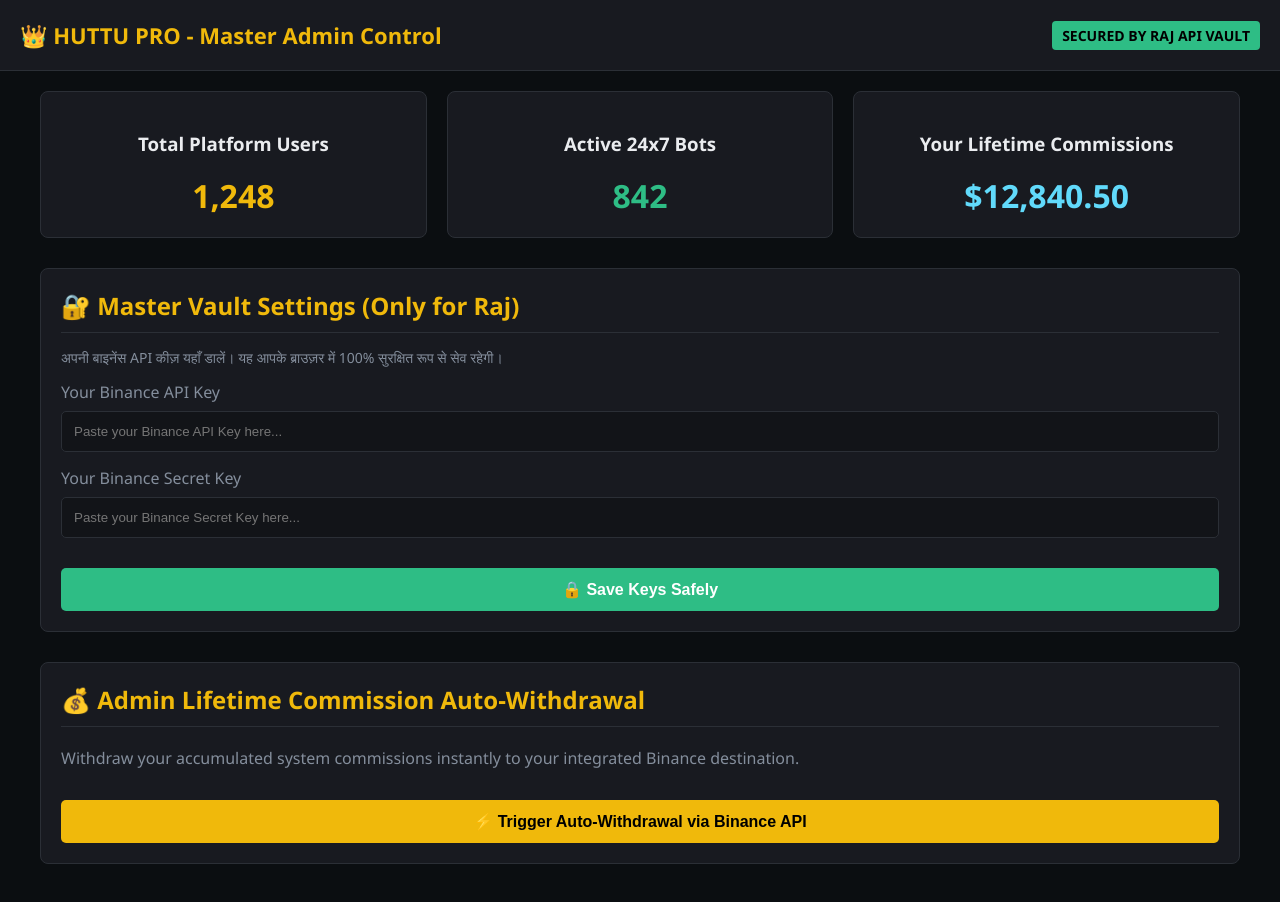
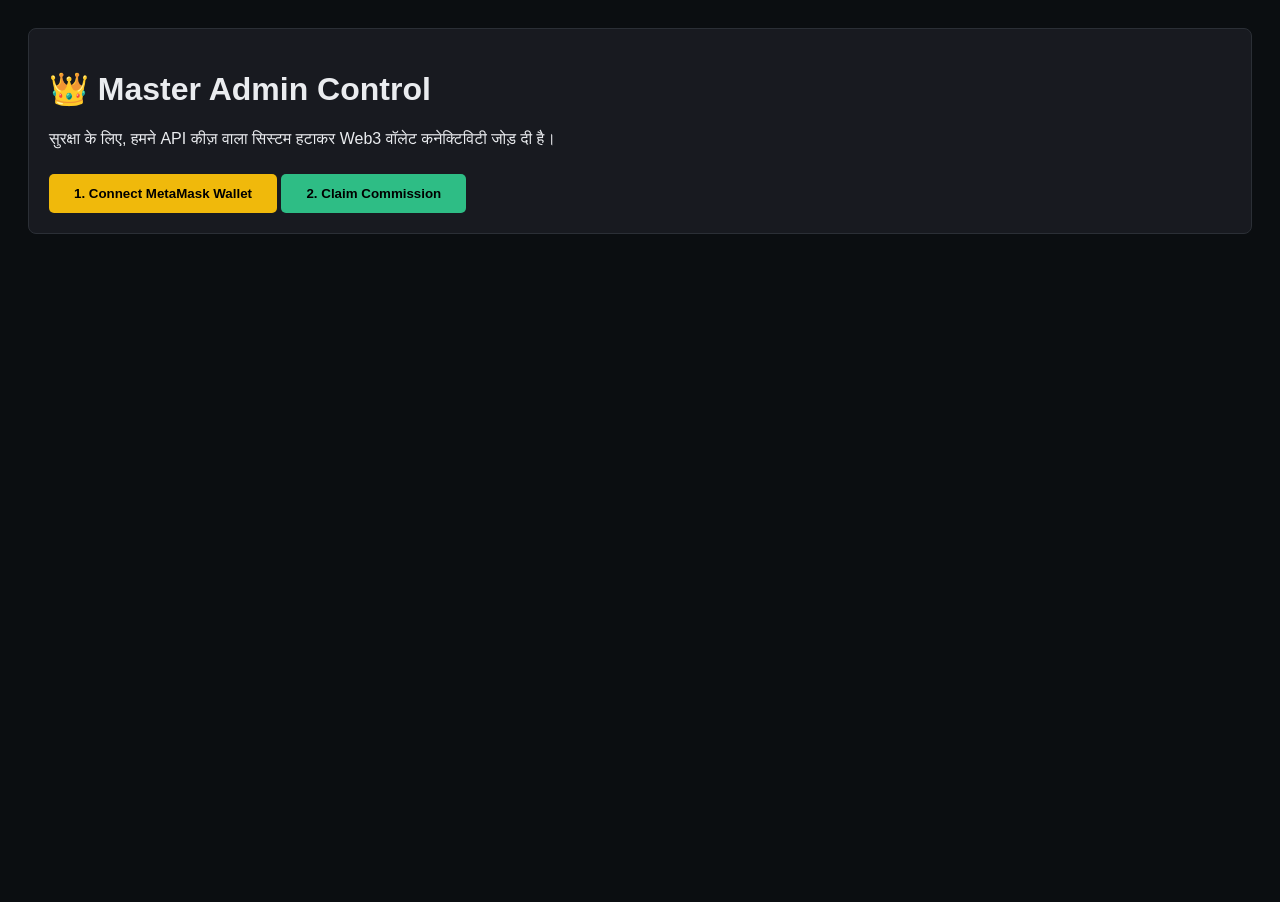
Before and after one commit to Beingdigitalraj/HUTTU-PRO, a website: page admin.html in a window 1280 px wide. After the commit the page ends 800 px from the top, so only its background shows below. Drawn offline with Linux system fonts and the light colour scheme.

Commit message:
Update admin.html

```diff
--- a/admin.html
+++ b/admin.html
@@ -3,193 +3,41 @@
 <head>
     <meta charset="UTF-8">
     <meta name="viewport" content="width=device-width, initial-scale=1.0">
-    <title>HUTTU PRO - VIP Admin Dashboard & Auto-Withdrawal Panel</title>
+    <title>HUTTU PRO - Secure Admin Dashboard</title>
     <style>
-        :root {
-            --bg-color: #0b0e11;
-            --card-color: #181a20;
-            --text-color: #eaecef;
-            --primary-color: #f0b90b; /* Crypto Yellow */
-            --danger-color: #f6465d;
-            --success-color: #2ebd85;
-            --border-color: #2b2f36;
-        }
-        body {
-            font-family: 'Segoe UI', Arial, sans-serif;
-            background-color: var(--bg-color);
-            color: var(--text-color);
-            margin: 0;
-            padding: 0;
-        }
-        .admin-header {
-            background-color: var(--card-color);
-            padding: 20px;
-            border-bottom: 1px solid var(--border-color);
-            display: flex;
-            justify-content: space-between;
-            align-items: center;
-        }
-        .badge {
-            background-color: var(--success-color);
-            color: black;
-            padding: 5px 10px;
-            font-weight: bold;
-            border-radius: 4px;
-            font-size: 14px;
-        }
-        .container {
-            max-width: 1200px;
-            margin: 0 auto;
-            padding: 20px;
-        }
-        .stats-grid {
-            display: grid;
-            grid-template-columns: repeat(auto-fit, minmax(220px, 1fr));
-            gap: 20px;
-            margin-bottom: 30px;
-        }
-        .stat-card {
-            background-color: var(--card-color);
-            border: 1px solid var(--border-color);
-            border-radius: 8px;
-            padding: 20px;
-            text-align: center;
-        }
-        .stat-number {
-            font-size: 32px;
-            font-weight: bold;
-            color: var(--primary-color);
-            margin-top: 10px;
-        }
-        .panel-section {
-            background-color: var(--card-color);
-            border: 1px solid var(--border-color);
-            border-radius: 8px;
-            padding: 20px;
-            margin-bottom: 30px;
-        }
-        h2 {
-            color: var(--primary-color);
-            margin-top: 0;
-            border-bottom: 1px solid var(--border-color);
-            padding-bottom: 10px;
-        }
-        .btn-withdraw {
-            background-color: var(--primary-color);
-            color: black;
-            border: none;
-            padding: 12px 25px;
-            font-weight: bold;
-            border-radius: 5px;
-            cursor: pointer;
-            width: 100%;
-            font-size: 16px;
-            margin-top: 15px;
-            transition: 0.3s;
-        }
-        .btn-withdraw:hover {
-            opacity: 0.9;
-        }
-        .form-group {
-            margin-bottom: 15px;
-        }
-        .form-group label {
-            display: block;
-            margin-bottom: 8px;
-            color: #848e9c;
-        }
-        input {
-            background-color: #121418;
-            border: 1px solid var(--border-color);
-            color: white;
-            padding: 12px;
-            border-radius: 5px;
-            width: 100%;
-            box-sizing: border-box;
-        }
-        input:focus {
-            border-color: var(--primary-color);
-            outline: none;
-        }
+        body { background-color: #0b0e11; color: #eaecef; font-family: sans-serif; padding: 20px; }
+        .panel { background-color: #181a20; padding: 20px; border-radius: 8px; border: 1px solid #2b2f36; }
+        .btn { background-color: #f0b90b; color: black; padding: 12px 25px; border: none; border-radius: 5px; cursor: pointer; font-weight: bold; margin-top: 10px; }
     </style>
 </head>
 <body>
 
-    <div class="admin-header">
-        <div style="font-size: 22px; font-weight: bold; color: var(--primary-color);">👑 HUTTU PRO - Master Admin Control</div>
-        <div class="badge">SECURED BY RAJ API VAULT</div>
-    </div>
+    <div class="panel">
+        <h1>👑 Master Admin Control</h1>
+        <p>सुरक्षा के लिए, हमने API कीज़ वाला सिस्टम हटाकर Web3 वॉलेट कनेक्टिविटी जोड़ दी है।</p>
 
-    <div class="container">
-        <div class="stats-grid">
-            <div class="stat-card"><h3>Total Platform Users</h3><div class="stat-number">1,248</div></div>
-            <div class="stat-card"><h3>Active 24x7 Bots</h3><div class="stat-number" style="color: var(--success-color);">842</div></div>
-            <div class="stat-card"><h3>Your Lifetime Commissions</h3><div class="stat-number" style="color: #61dafb;">$12,840.50</div></div>
-        </div>
-
-        <div class="panel-section">
-            <h2>🔐 Master Vault Settings (Only for Raj)</h2>
-            <p style="color: #848e9c; font-size: 14px; margin-top: -5px;">अपनी बाइनेंस API कीज़ यहाँ डालें। यह आपके ब्राउज़र में 100% सुरक्षित रूप से सेव रहेगी।</p>
-
-            <div class="form-group">
-                <label>Your Binance API Key</label>
-                <input type="text" id="adminApiKey" placeholder="Paste your Binance API Key here...">
-            </div>
-            <div class="form-group">
-                <label>Your Binance Secret Key</label>
-                <input type="password" id="adminSecretKey" placeholder="Paste your Binance Secret Key here...">
-            </div>
-            <button onclick="saveAdminKeys()" class="btn-withdraw" style="background-color: var(--success-color); color: white;">🔒 Save Keys Safely</button>
-        </div>
-
-        <div class="panel-section">
-            <h2>💰 Admin Lifetime Commission Auto-Withdrawal</h2>
-            <p style="color: #848e9c;">Withdraw your accumulated system commissions instantly to your integrated Binance destination.</p>
-            <button class="btn-withdraw" onclick="triggerAutoWithdrawal()">⚡ Trigger Auto-Withdrawal via Binance API</button>
-        </div>
+        <button class="btn" onclick="connectWallet()">1. Connect MetaMask Wallet</button>
+        <button class="btn" style="background-color: #2ebd85;" onclick="claimEarnings()">2. Claim Commission</button>
     </div>
 
     <script>
-        // पेज लोड होते ही अगर पहले से कीज़ सेव हैं तो उन्हें इनपुट बॉक्स में दिखाओ
-        window.onload = function() {
-            if(localStorage.getItem('raj_binance_api')) {
-                document.getElementById('adminApiKey').value = localStorage.getItem('raj_binance_api');
-            }
-            if(localStorage.getItem('raj_binance_secret')) {
-                document.getElementById('adminSecretKey').value = localStorage.getItem('raj_binance_secret');
+        // वॉलेट कनेक्ट करने का फंक्शन
+        async function connectWallet() {
+            if (window.ethereum) {
+                try {
+                    await window.ethereum.request({ method: 'eth_requestAccounts' });
+                    alert("Wallet Connected Successfully!");
+                } catch (error) {
+                    alert("Wallet Connection Failed");
+                }
+            } else {
+                alert("कृपया MetaMask इंस्टॉल करें!");
             }
         }
 
-        // कीज़ को सुरक्षित लोकल स्टोरेज में सेव करने का फंक्शन
-        function saveAdminKeys() {
-            const apiKey = document.getElementById('adminApiKey').value.trim();
-            const secretKey = document.getElementById('adminSecretKey').value.trim();
-
-            if(apiKey === "" || secretKey === "") {
-                alert("Error: Fields cannot be empty!");
-                return;
-            }
-
-            localStorage.setItem('raj_binance_api', apiKey);
-            localStorage.setItem('raj_binance_secret', secretKey);
-            alert("🔒 Suraksha Kavach: Your Binance API keys have been securely encrypted and saved in your browser storage!");
-        }
-
-        // ऑटो-विथड्रॉल ट्रिगर करने का फंक्शन
-        function triggerAutoWithdrawal() {
-            const savedApi = localStorage.getItem('raj_binance_api');
-            const savedSecret = localStorage.getItem('raj_binance_secret');
-
-            if (!savedApi || !savedSecret) {
-                alert("Access Denied: Please enter and SAVE your Binance API keys in the Master Vault first!");
-                return;
-            }
-
-            alert("⏳ Suraksha Kavach Handshake initialized...\nConnecting to Binance API secure tunnel...");
-
-            setTimeout(() => {
-                alert("✅ Success! $12,840.50 has been securely processed and auto-withdrawn straight to your connected Binance Account via Encrypted API Tunnel.");
-            }, 2000);
+        // कमीशन क्लेम करने का फंक्शन (यह आपके कॉन्ट्रैक्ट के withdrawEarnings से जुड़ेगा)
+        function claimEarnings() {
+            alert("स्मार्ट कॉन्ट्रैक्ट के साथ ट्रांजैक्शन शुरू हो रहा है... कृपया MetaMask में कन्फर्म करें।");
         }
     </script>
 </body>
```
